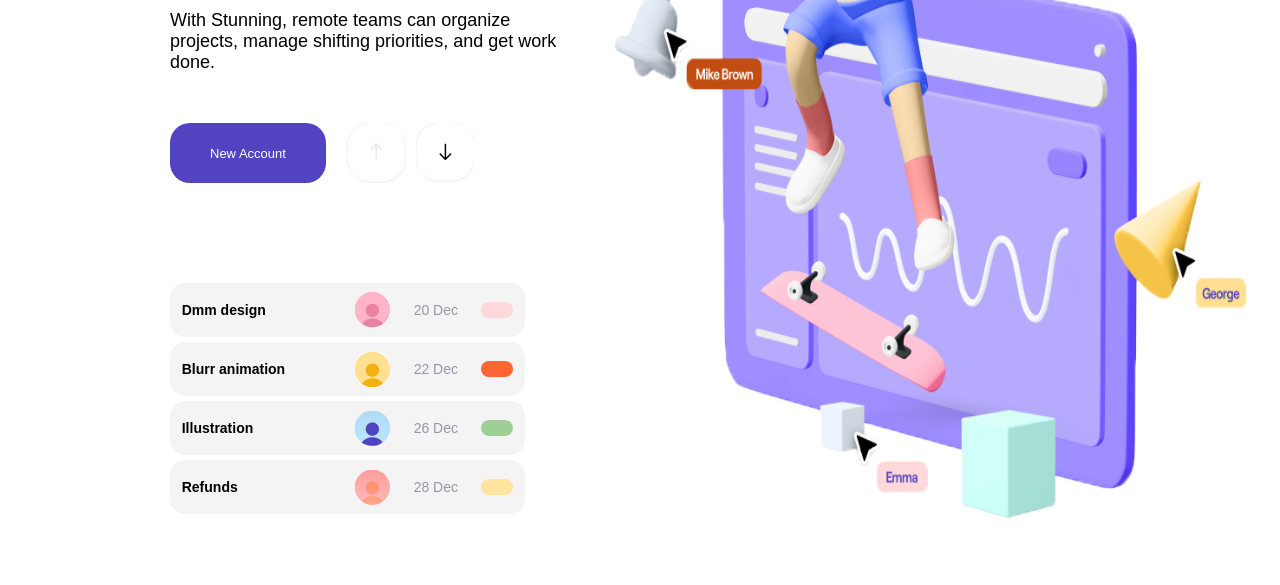
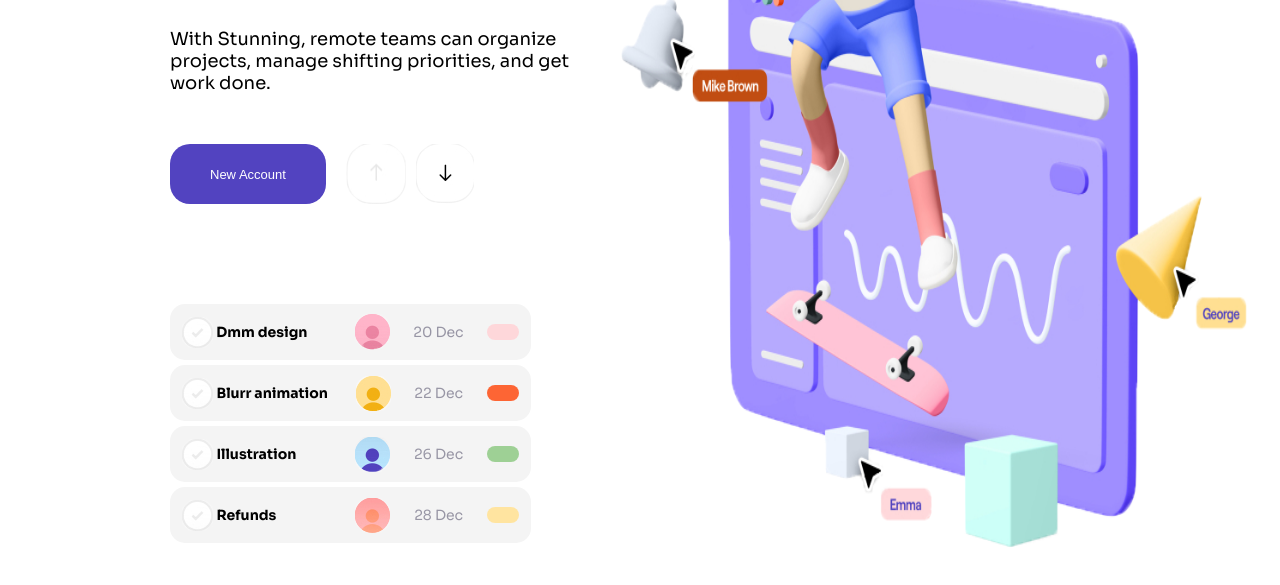
Before and after one commit to Shaswat-cse/StunningPage, a plain HTML site: page index.html in a window 1280 px wide. Shown: the part 389-974 px from the top of the page. Drawn offline with Linux system fonts and the light colour scheme.

Commit message:
index.html

```diff
--- a/index.html
+++ b/index.html
@@ -1,4 +1,3 @@
-
 <!DOCTYPE html>
 <html lang="en">
 <head>
@@ -6,6 +5,9 @@
     <meta name="viewport" content="width=device-width, initial-scale=1.0">
     <title>Stunning landing page</title>
     <link href="style/style.css" rel="stylesheet"/>
+    <link rel="preconnect" href="https://fonts.googleapis.com">
+<link rel="preconnect" href="https://fonts.gstatic.com" crossorigin>
+<link href="https://fonts.googleapis.com/css2?family=Sora:wght@100;200;300;400;500;600;700;800&display=swap" rel="stylesheet">
 
 
 </head>
@@ -35,7 +37,7 @@
                 <div class="bottom-section">
                     <div class="design-card">
                         <div class="tick-name">
-                            <div class="gray-tick2"></div>
+                            <div class="gray-tick"></div>
                             <p class="design-para">Dmm design</p>
                         </div>
                         <img src="style/images/user-pink.png"/>
@@ -44,7 +46,7 @@
                     </div>
                     <div class="design-card">
                         <div class="tick-name">
-                            <div class="gray-tick2"></div>
+                            <div class="gray-tick"></div>
                             <p class="design-para">Blurr animation</p>
                         </div>
                         <img src="style/images/user-orange.png"/>
@@ -53,7 +55,7 @@
                     </div>
                     <div class="design-card">
                         <div class="tick-name">
-                            <div class="gray-tick2"></div>
+                            <div class="gray-tick"></div>
                             <p class="design-para">Illustration</p>
                         </div>
                         <img src="style/images/user-blue.png"/>
@@ -62,7 +64,7 @@
                     </div>
                     <div class="design-card">
                         <div class="tick-name">
-                            <div class="gray-tick2"></div>
+                            <div class="gray-tick"></div>
                             <p class="design-para">Refunds</p>
                         </div>
                         <img src="style/images/user-red.png"/>
```
